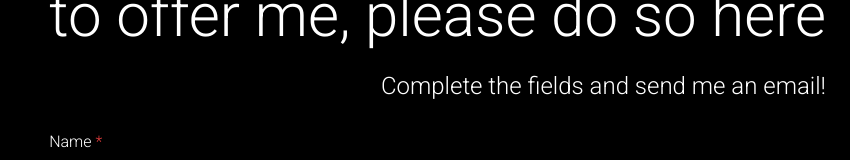
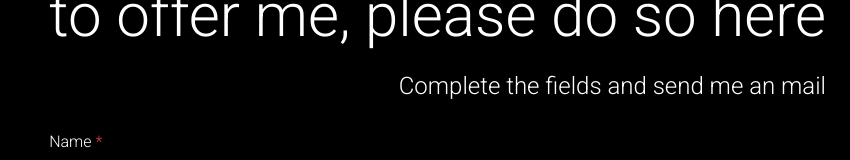
Before and after one commit to pato-1441/portfolioPatricio, a React (Vite) app: page / in a window 1280 px wide. Shown: the part 1824-1984 px from the top of the page, without its empty margins (430-1280 px from the left). Built offline with nearby package versions, Linux system fonts and the light colour scheme.

Commit message:
sacar el apostrofe y mail no email

```diff
--- a/src/components/ContactMe/ContactMe.jsx
+++ b/src/components/ContactMe/ContactMe.jsx
@@ -52,7 +52,7 @@ const ContactMe = () => {
       </div>
       <Box className="text-lg sm:text-2xl flex" mt={6}>
         <div className="sm:h-96 w-full">
-          <p className="">Complete the fields and send me an email!</p>
+          <p className="">Complete the fields and send me an mail</p>
           <form
             className="contact-form my-6 flex flex-col gap-4"
             onSubmit={sendEmail}
```
